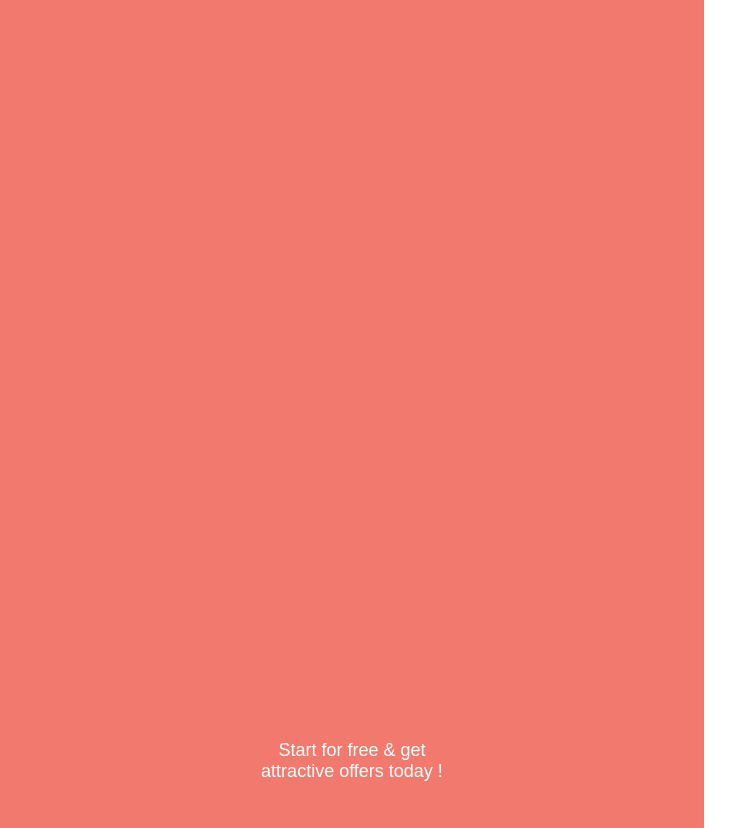
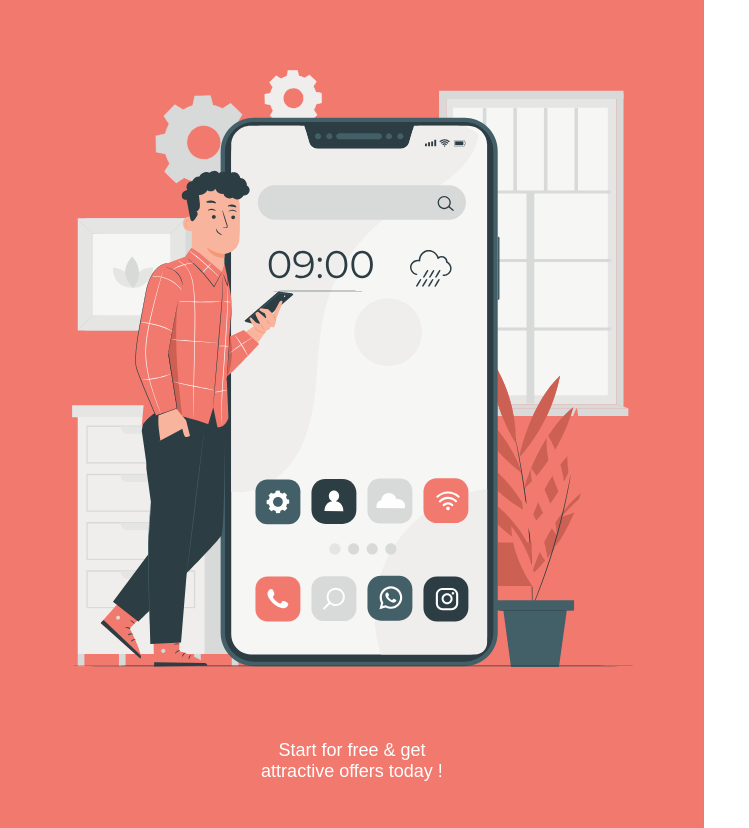
Before and after one commit to HerveShima/Form-validation, a plain HTML site: page index.html in a window 1280 px wide. Shown: the part 111-939 px from the top of the page, 0-749 px from the left. Drawn offline with Linux system fonts and the light colour scheme.

Commit message:
Update form.css

```diff
--- a/form.css
+++ b/form.css
@@ -32,7 +32,7 @@ body {
 }
 
 .image {
-  background-image: url("images/illustration.svg");
+  background-image: url("illustration.svg");
   background-repeat: no-repeat;
   background-size: contain;
   background-position: center;
```
